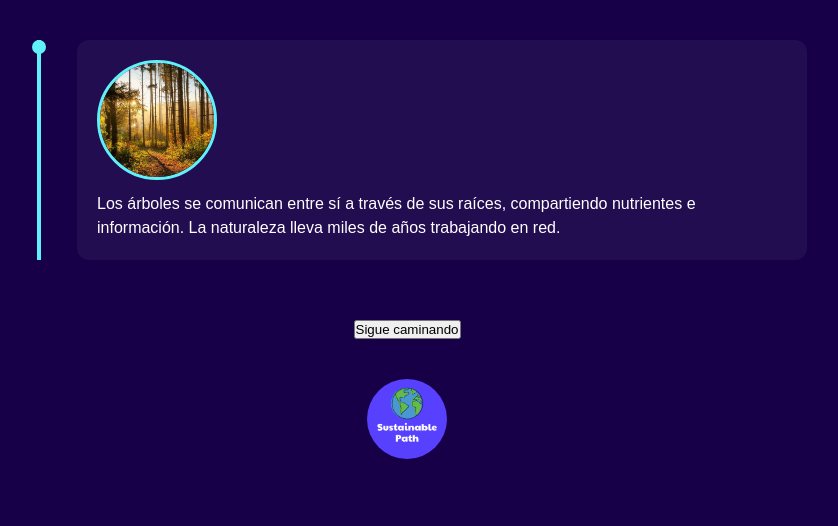
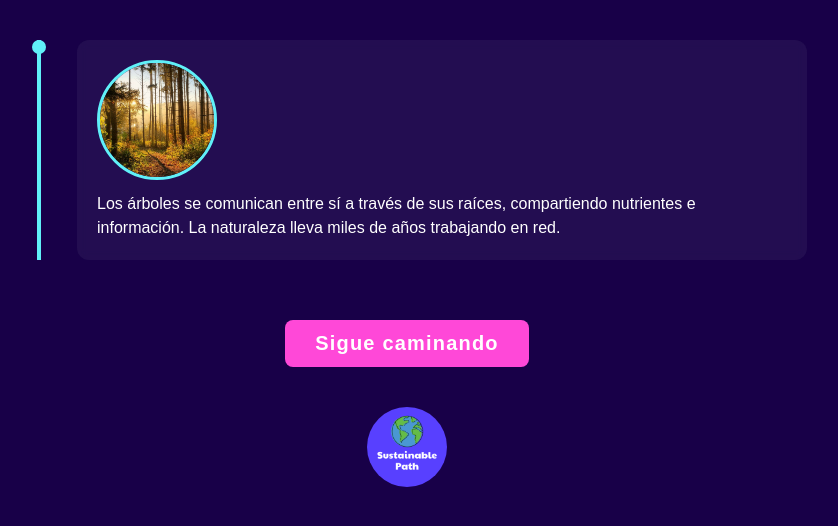
Before and after one commit to Sara-Gavi/sustainable-path, a React (Vite) app: page /#/camino in a window 1280 px wide. Shown: the top 526 px of the page, without its empty margins (233-1071 px from the left). Built offline with nearby package versions, Linux system fonts and the light colour scheme.

Commit message:
Add sigue caminando button with handleNextStep function and conditional rendering

```diff
--- a/src/components/EnergyPath.jsx
+++ b/src/components/EnergyPath.jsx
@@ -11,6 +11,10 @@ function EnergyPath() {
       .then((res) => res.json())
       .then((data) => setSteps(data));
   }, []);
+
+  const handleNextStep = () => {
+    setVisibleSteps(visibleSteps + 1);
+  };
 
   return (
     <div className="energy__container">
@@ -29,12 +33,13 @@ function EnergyPath() {
           </div>
         </div>
       ))}
-      <button
-        className="continue__button"
-        onClick={() => setVisibleSteps(visibleSteps + 1)}
-      >
-        Sigue caminando
-      </button>
+      {visibleSteps < steps.length && (
+        <div className="step__button">
+          <button className="button__cta" onClick={handleNextStep}>
+            Sigue caminando
+          </button>
+        </div>
+      )}
       <div className="step__logo-link">
         <Link to="/">
           <img src={logoApp} alt="Volver a inicio" className="logo__image" />
```
